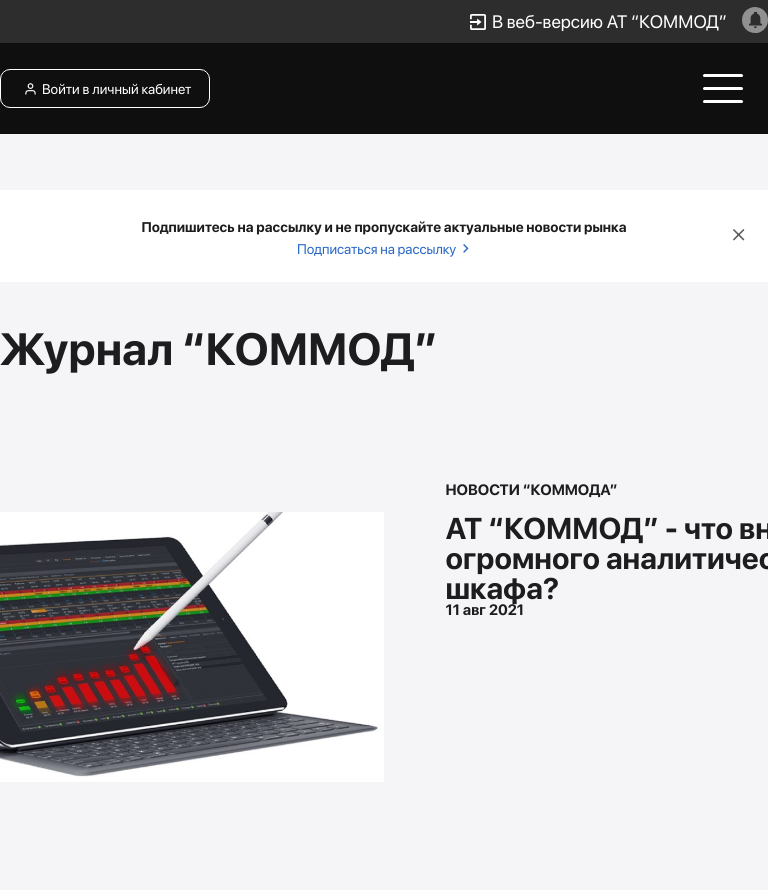
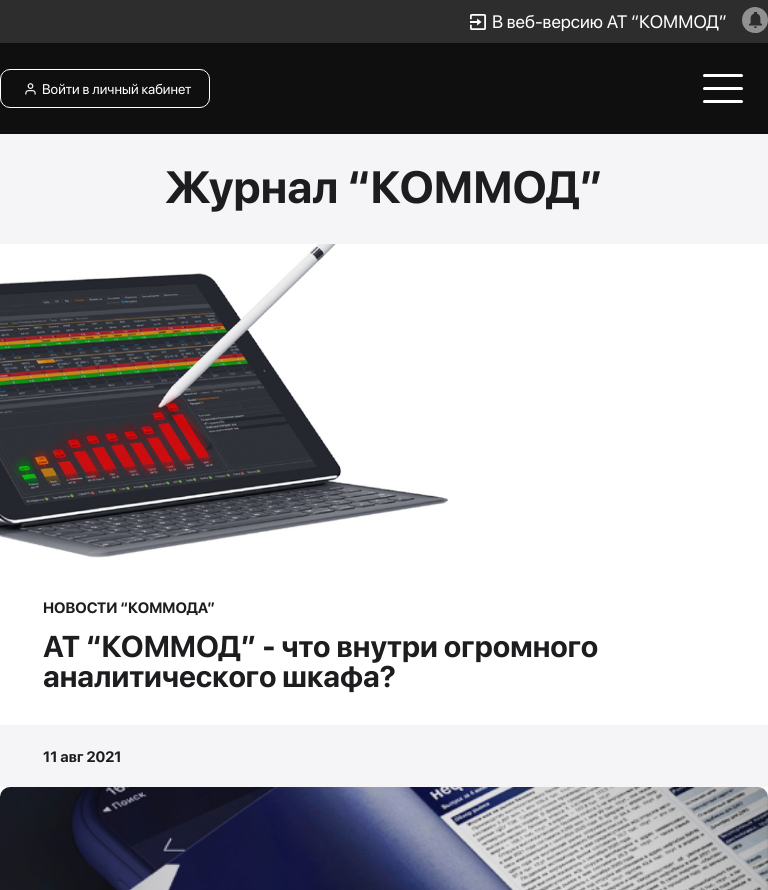
Before and after one commit to kazualHD/commod__BLOG, a plain HTML site: page index.html in a window 768 px wide. Shown: the top 890 px of the page. Drawn offline with nearby package versions, Linux system fonts and the light colour scheme.

Commit message:
fixingBugs

```diff
--- a/css/adaptBlog.css
+++ b/css/adaptBlog.css
@@ -1,20 +1,29 @@
 @media (min-width: 360px) and (max-width: 480px) {
     .magazine__item_fw .magazine__text {
+        width: 100%;
+        padding: 37px 43px;
+        margin-top: 10px;
+    }
+    /* .magazine__item_fw .magazine__text {
         margin-left: 58%;
         width: 70%;
-    }
-    .magazine__item:nth-child(1) > img {
-        display: none
+    } */
+    .magazine__item_fw  img {
+        display: none;
     }
     .magazine__item:nth-child(1) {
         background: url(../img/magazine/magazine-copy.jpg) 0% / cover no-repeat;
-        background-size: 80%;
+        background-size: 110%;
+        background-position: top;
+
     }
     .magazine__subtitle {
         font-size: 20px;
     }
     .title-3 {
         font-size: 35px;
+        margin-top: 100px;
+        text-align: center;
     }
     .newsletter {
         margin-top: 130px;
@@ -137,23 +146,29 @@
 
 }
 @media (min-width: 481px) and (max-width: 768px) {
+    .title-3 {
+        margin-top: 100px;
+        text-align: center;
+    }
     .newsletter {
         margin-top: 130px;
     }
     .magazine__item_fw .magazine__text {
-        margin-left: 58%;
-        width: 70%;
+        width: 100%;
+        padding: 37px 43px;
     }
     .magazine__subtitle {
         font-size: 25px;
     }
-    .magazine__item:nth-child(1) > img {
-        display: none
+    .magazine__item_fw  img {
+        object-fit: cover;
+        object-position: left;
     }
-    .magazine__item:nth-child(1) {
+    /* .magazine__item:nth-child(1) {
         background: url(../img/magazine/magazine-copy.jpg) 0% / cover no-repeat;
-        background-size: 60%;
-    }
+        background-size: 90%;
+        background-position: top;
+    } */
     .magazine__block {
         display: grid;
         grid-template-columns: repeat(1, 1fr);
@@ -281,22 +296,23 @@
     }
 }
  @media (min-width: 768px) and (max-width: 991px) {
+    .title-3 {
+        margin-top: 100px;
+        text-align: center;
+    }
     .newsletter {
         margin-top: 130px;
     }
     .magazine__item_fw .magazine__text {
-        margin-left: 58%;
-        width: 70%;
+        width: 100%;
+        padding: 37px 43px;
     }
     .magazine__subtitle {
         font-size: 30px;
     }
-    .magazine__item:nth-child(1) > img {
-        display: none
-    }
-    .magazine__item:nth-child(1) {
-        background: url(../img/magazine/magazine-copy.jpg) 0% / cover no-repeat;
-        background-size: 50%;
+    .magazine__item_fw  img {
+        object-fit: cover;
+        object-position: left;
     }
     .opening img {
         width: 140%;
@@ -497,6 +513,9 @@
  .nav {
     display: none;
  }
+ .magazine > div:nth-child(1) {
+    display: none;
+ }
 }
 @media (min-width: 991px) and (max-width: 1200px) {
     .opening img {
@@ -523,6 +542,10 @@
     }
 
     @media (min-width: 240px) {
+        .magazine__item_fw .magazine__text {
+            width: 100%;
+            padding: 37px 43px;
+        }
         .footer__list:nth-of-type(2){
             display: flex;
             flex-direction: column;
--- a/index.html
+++ b/index.html
@@ -108,14 +108,18 @@
         <div class="magazine__content _container">
             <h1 class="magazine__title title-3">Журнал “КОММОД”</h1>
             <div class="magazine__block">
+
                 <a href="" class="magazine__item magazine__item_fw _ibg">
+                <div class="magazine__img _ibg">
                     <img src="./img/magazine/1.jpg" alt="">
+                </div>
                     <div class="magazine__text">
                         <span class="magazine__caption">НОВОСТИ “КОММОДА”</span>
                         <h2 class="magazine__subtitle">АТ “КОММОД” - что внутри огромного аналитического шкафа?</h2>
                         <span class="magazine__date">11 авг 2021</span>
                     </div>
                 </a>
+
                 <a class="magazine__item" href="/Home/article-1">
                     <div class="magazine__img _ibg">
                         <img src="./img/magazine/2.jpg" alt="">
```
